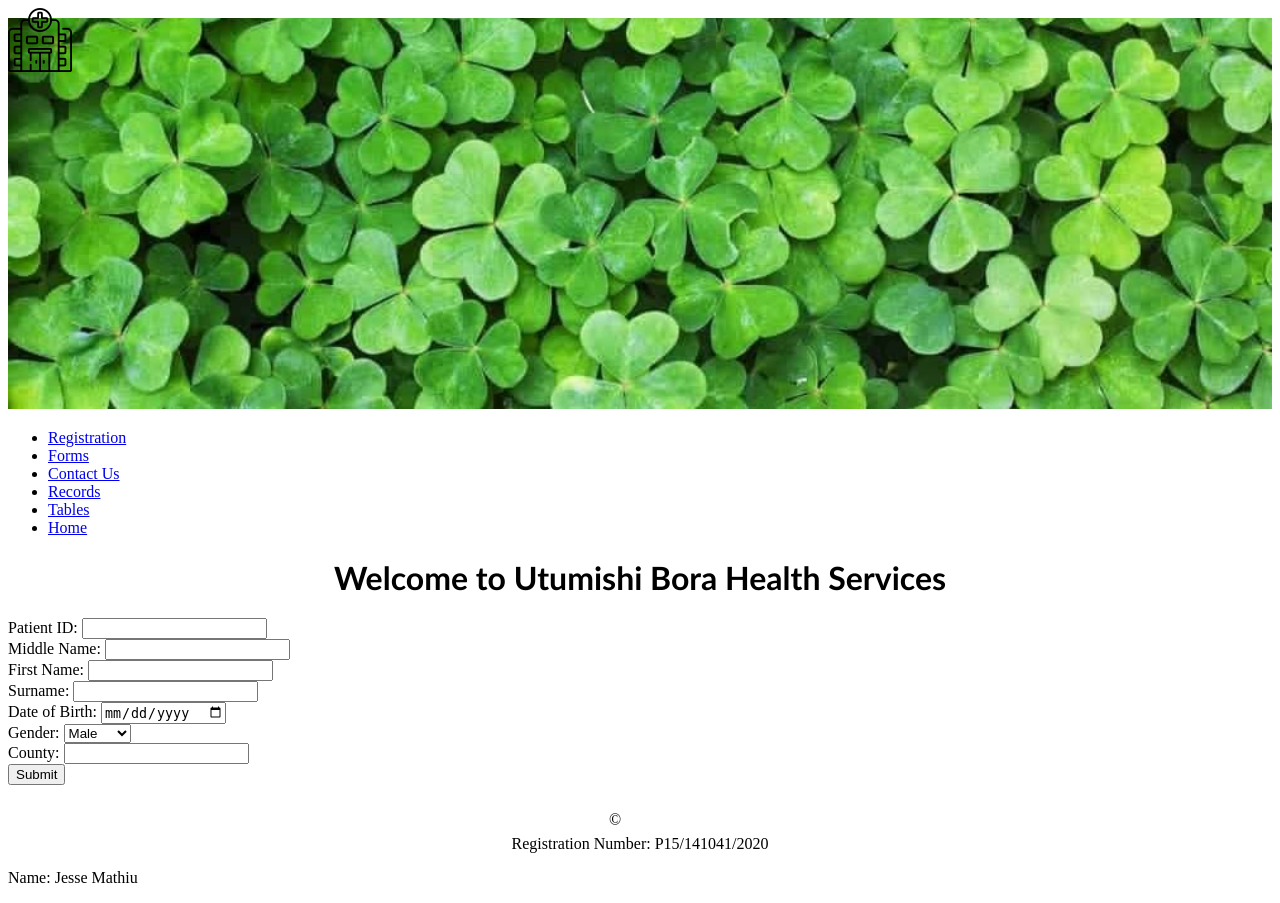
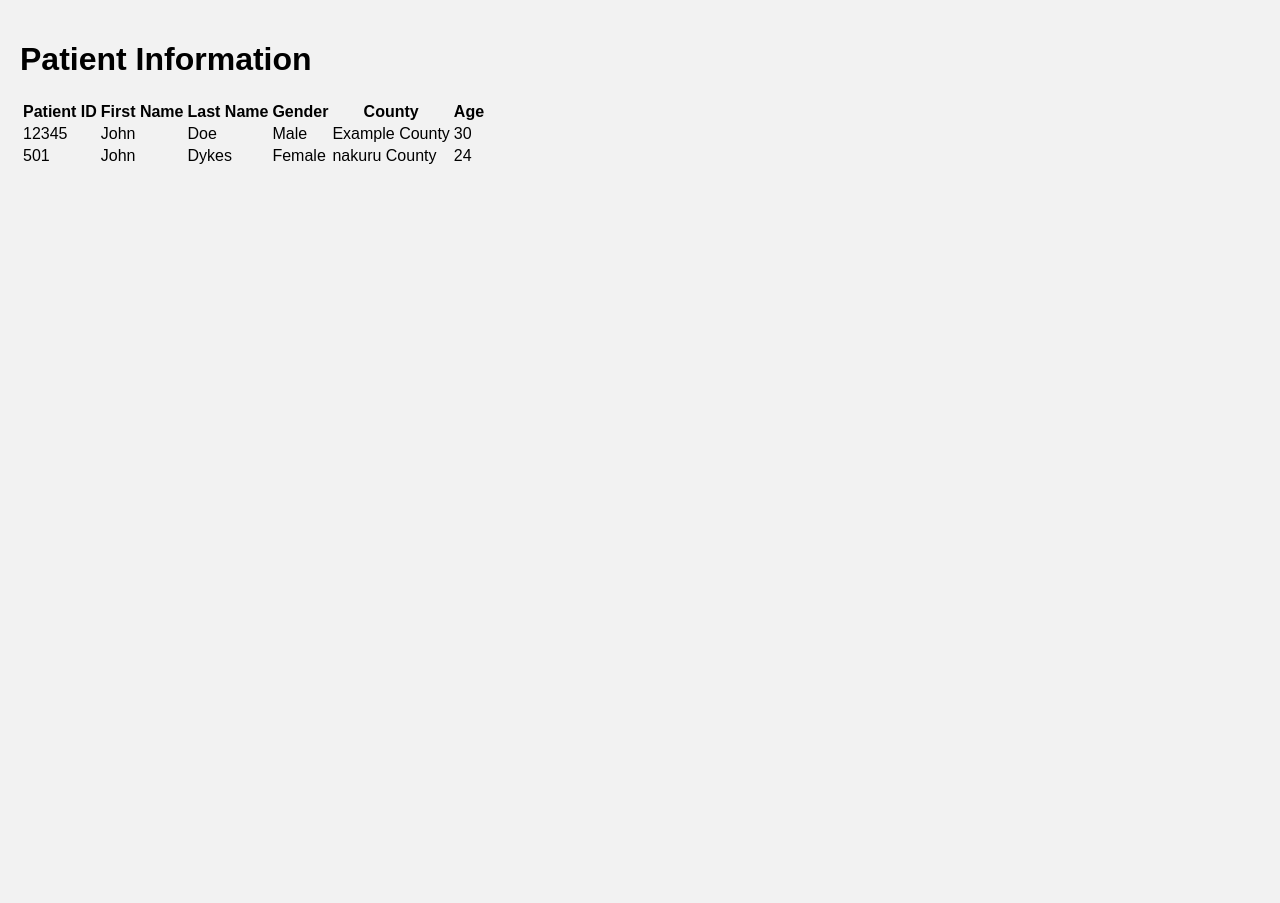
Before and after one commit to mathiujesse/hospital, a PHP site: page /records.html in a window 1280 px wide. After the commit the page ends 164 px from the top, so only its background shows below. Run offline with PHP 8.4, Linux system fonts and the light colour scheme.

Commit message:
fixed a stupid bug

```diff
--- a/records.html
+++ b/records.html
@@ -1,78 +1,48 @@
 <!DOCTYPE html>
-<html lang="en-US">
+<html lang="en">
 
 <head>
-  <meta charset="utf-8" />
-  <meta name="viewport" content="width=device-width" />
-  <title>Records</title>
-  <link rel="preconnect" href="https://fonts.googleapis.com" />
-  <link rel="preconnect" href="https://fonts.gstatic.com" crossorigin />
-  <link
-    href="https://fonts.googleapis.com/css2?family=Roboto:ital,wght@0,100;0,300;0,400;0,500;0,700;0,900;1,100;1,300;1,400;1,500;1,700;1,900&display=swap"
-    rel="stylesheet" />
+  <meta charset="UTF-8">
+  <meta name="viewport" content="width=device-width, initial-scale=1.0">
+  <title>Patient Information</title>
+  <link rel="stylesheet" href="/css/tables.css" />
 
-  <link rel="stylesheet" href="css/styles.css" />
-  <script src="js/scripts.js" defer></script>
-</head>
+  </head>
 
-<body>
-  <div class="top-left-logo">
-    <img src="/images/hospital_3063138(1).png" alt="hospital-logo on top-left" />
-  </div>
-  <div class="background-image">
-    <img class="background-image" src="/images/fromphotos.jpg" alt="clovers showing cover image" />
-  </div>
+  <body>
+    <h1>Patient Information</h1>
+    <table>
+      <thead>
+        <tr>
+          <th>Patient ID</th>
+          <th>First Name</th>
+          <th>Last Name</th>
+          <th>Gender</th>
+          <th>County</th>
+          <th>Age</th>
+        </tr>
+      </thead>
+      <tbody>
+        <!-- Add table rows with patient data here -->
+        <tr>
+          <td>12345</td>
+          <td>John</td>
+          <td>Doe</td>
+          <td>Male</td>
+          <td>Example County</td>
+          <td>30</td>
+        </tr>
+        <tr>
+          <td>501</td>
+          <td>John</td>
+          <td>Dykes</td>
+          <td>Female</td>
+          <td>nakuru County</td>
+          <td>24</td>
 
-  <div class="horizontal-navigation">
-    <nav>
-      <ul>
-        <li><a href="/registration.html">Registration</a></li>
-        <li><a href="/form.html">Forms</a></li>
-        <li><a href="/contact.html">Contact Us</a></li>
-        <li><a href="/records.html">Records</a></li>
-        <li><a href="/tables.html">Tables</a></li>
-        <li><a href="/index.html">Home</a></li>
-      </ul>
-    </nav>
-  </div>
+        <!-- Add more rows as needed -->
+      </tbody>
+    </table>
+  </body>
 
-  <div class="h1">
-    <h1>Welcome to Utumishi Bora Health Services</h1>
-  </div>
-
-  <form action="submit_form.php" method="post">
-    <label for="patientID">Patient ID:</label>
-    <input type="text" id="patientID" name="patientID" required><br>
-
-    <label for="middleName">Middle Name:</label>
-    <input type="text" id="middleName" name="middleName"><br>
-
-    <label for="firstName">First Name:</label>
-    <input type="text" id="firstName" name="firstName" required><br>
-
-    <label for="surname">Surname:</label>
-    <input type="text" id="surname" name="surname" required><br>
-
-    <label for="dob">Date of Birth:</label>
-    <input type="date" id="dob" name="dob" required><br>
-
-    <label for="gender">Gender:</label>
-    <select id="gender" name="gender">
-      <option value="male">Male</option>
-      <option value="female">Female</option>
-    </select><br>
-
-    <label for="county">County:</label>
-    <input type="text" id="county" name="county" required><br>
-
-    <input type="submit" value="Submit">
-  </form>
-
-  <footer>
-    <p class="footer1">©</p>
-    <p class="footer2">Registration Number: P15/141041/2020</p>
-    <p class="footer3">Name: Jesse Mathiu</p>
-  </footer>
-</body>
-
-</html>
+  </html>
```
Also changed, not shown: css/records.css (+12 -57 lines), 1 other file.
